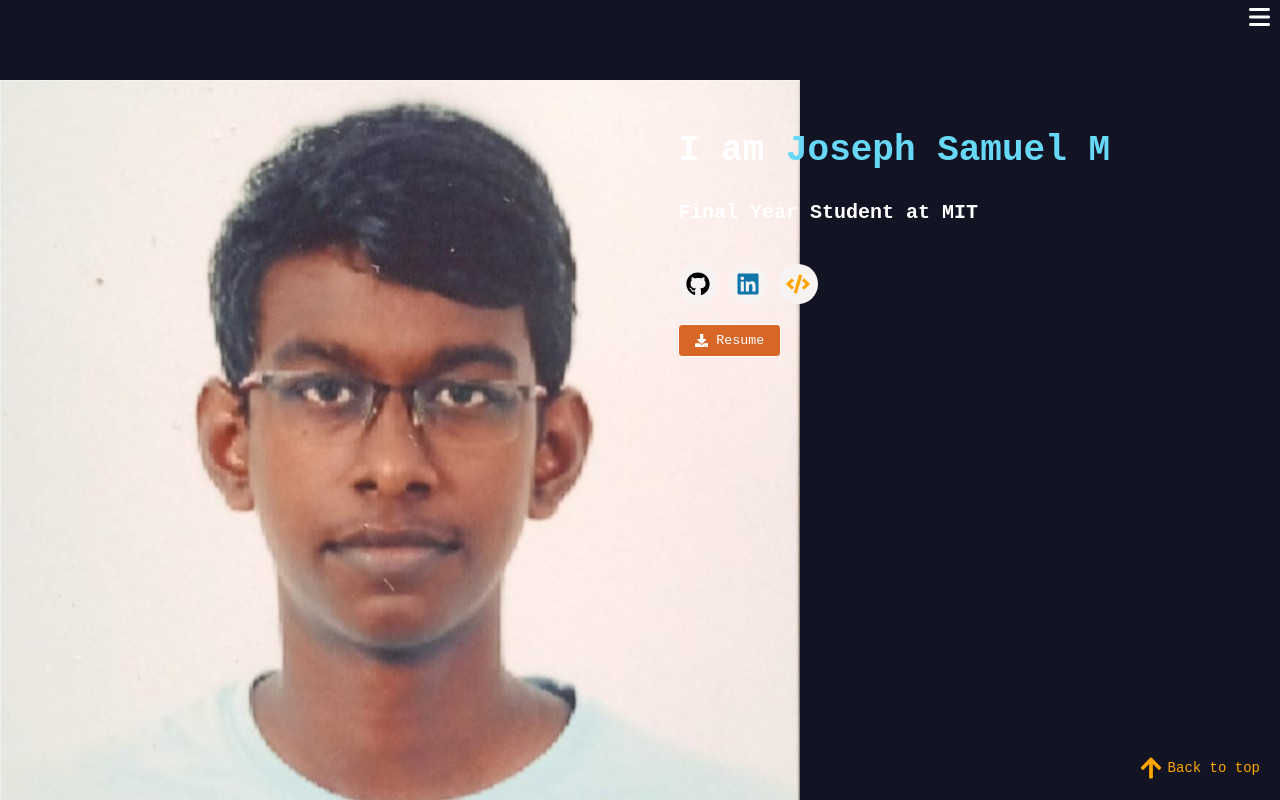
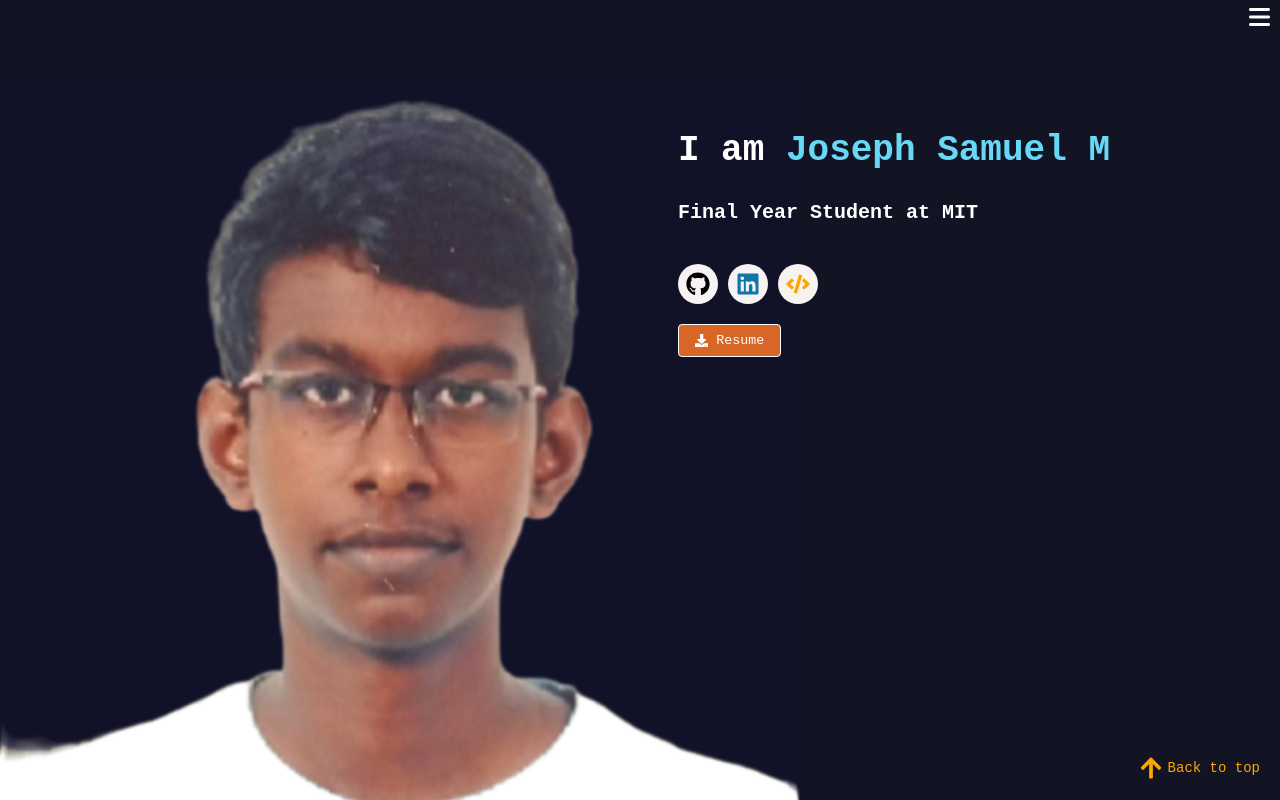
Before and after one commit to JosephSamuel2022/My-Portfolio, a React (Create React App) app: page / in a window 1280 px wide. Built offline with nearby package versions, Linux system fonts and the light colour scheme.

Commit message:
new photo

```diff
--- a/src/App.css
+++ b/src/App.css
@@ -41,7 +41,7 @@
 }
 
 .background {
-	background-image: url("/public/images/Joseph\ Photo.jpg");
+	background-image: url("/public/images/JosephPhotoNew.png");
 	background-repeat: no-repeat;
 	height: 800px;
 	background-size: contain;
```
Also changed, not shown: public/images/JosephPhotoNew.png (added).
